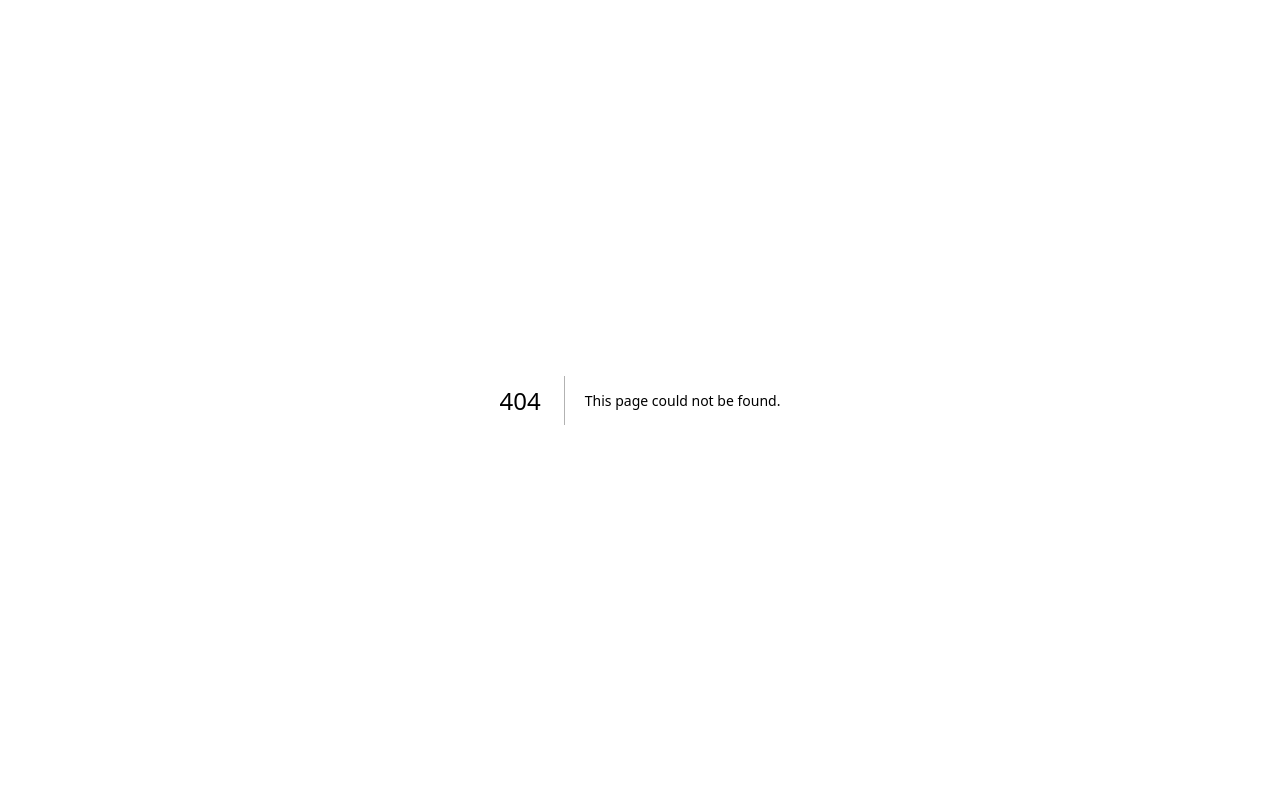
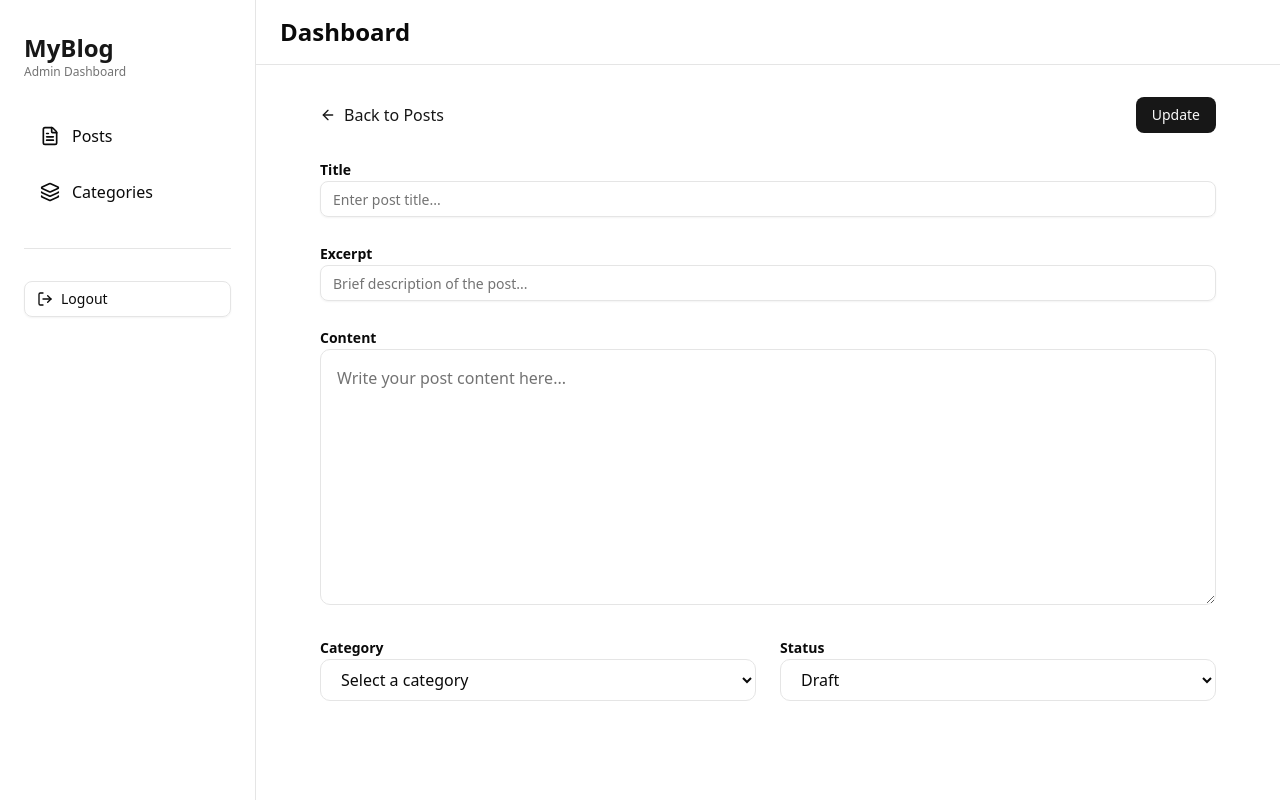
Before and after one commit to ShehaanN/MyBlog, a Next.js app in the folder frontend/: page /cms/posts/1/edit in a window 1280 px wide. Before the commit this address had no page. Built offline with nearby package versions, Linux system fonts and the light colour scheme.

Commit message:
feat: create EditPostPage component for editing posts

```diff
--- a/frontend/app/cms/categories/page.tsx
+++ b/frontend/app/cms/categories/page.tsx
@@ -51,6 +51,7 @@ const CategoriesPage = () => {
   };
 
   const handleSaveCategory = async (id: number, newName: string) => {
+    if (!user) return;
     try {
       const updatedCategory = await API.updateCategory(id, user.id, {
         name: newName,
@@ -71,6 +72,7 @@ const CategoriesPage = () => {
   };
   const handleAddCategory = async () => {
     try {
+      if (!user) return;
       await API.createCategory(user.id, { name: newCategory });
       setNewCategory("");
       const data = await API.getAllCategories(user.id);
@@ -87,6 +89,7 @@ const CategoriesPage = () => {
 
   const handleDeleteCategory = async (id: number) => {
     try {
+      if (!user) return;
       await API.deleteCategory(id, user.id);
       const data = await API.getAllCategories(user.id);
       setCategories(data);
--- /dev/null
+++ b/frontend/app/cms/posts/[id]/edit/page.tsx
@@ -0,0 +1,105 @@
+"use client";
+
+import CMSHeader from "@/components/cms-header";
+import CMSSidebar from "@/components/cms-sidebar";
+import { ArrowLeft } from "lucide-react";
+import Link from "next/link";
+import { Button } from "@/components/ui/button";
+import { Input } from "@/components/ui/input";
+import { useState } from "react";
+
+const EditPostPage = () => {
+  const [title, setTitle] = useState("");
+  const [excerpt, setExcerpt] = useState("");
+  const [content, setContent] = useState("");
+  const [category, setCategory] = useState("");
+  const [status, setStatus] = useState("draft");
+
+  const handleSave = async () => {};
+
+  return (
+    <div className="flex min-h-screen bg-background">
+      <CMSSidebar />
+
+      <div className="flex-1 flex flex-col">
+        <CMSHeader />
+
+        <main className="flex-1 px-6 py-8 overflow-auto">
+          <div className="max-w-4xl mx-auto space-y-6">
+            <div className="flex items-center justify-between">
+              <Link
+                href="/cms/posts"
+                className="flex items-center gap-2 text-primary hover:underline"
+              >
+                <ArrowLeft className="w-4 h-4" />
+                Back to Posts
+              </Link>
+              <div>
+                <Button onClick={handleSave}>Update</Button>
+              </div>
+            </div>
+
+            <div className="space-y-6">
+              <div className="space-y-2">
+                <label className="text-sm font-semibold">Title</label>
+                <Input
+                  value={title}
+                  onChange={(e) => setTitle(e.target.value)}
+                  placeholder="Enter post title..."
+                  className="text-lg"
+                />
+              </div>
+
+              <div className="space-y-2">
+                <label className="text-sm font-semibold">Excerpt</label>
+                <Input
+                  value={excerpt}
+                  onChange={(e) => setExcerpt(e.target.value)}
+                  placeholder="Brief description of the post..."
+                />
+              </div>
+
+              <div className="space-y-2">
+                <label className="text-sm font-semibold">Content</label>
+                <textarea
+                  value={content}
+                  onChange={(e) => setContent(e.target.value)}
+                  placeholder="Write your post content here..."
+                  className="w-full h-64 p-4 rounded-lg border border-border bg-card text-foreground placeholder:text-muted-foreground focus:outline-none focus:ring-2 focus:ring-primary"
+                />
+              </div>
+
+              <div className="grid grid-cols-2 gap-6">
+                <div className="space-y-2">
+                  <label className="text-sm font-semibold">Category</label>
+                  <select
+                    value={category}
+                    onChange={(e) => setCategory(e.target.value)}
+                    className="w-full px-4 py-2 rounded-lg border border-border bg-card text-foreground focus:outline-none focus:ring-2 focus:ring-primary"
+                  >
+                    <option value="">Select a category</option>
+                  </select>
+                </div>
+
+                <div className="space-y-2">
+                  <label className="text-sm font-semibold">Status</label>
+                  <select
+                    value={status}
+                    onChange={(e) => setStatus(e.target.value)}
+                    className="w-full px-4 py-2 rounded-lg border border-border bg-card text-foreground focus:outline-none focus:ring-2 focus:ring-primary"
+                  >
+                    <option value="draft">Draft</option>
+                    <option value="published">Published</option>
+                    <option value="archived">Archived</option>
+                  </select>
+                </div>
+              </div>
+            </div>
+          </div>
+        </main>
+      </div>
+    </div>
+  );
+};
+
+export default EditPostPage;
--- a/frontend/app/cms/posts/page.tsx
+++ b/frontend/app/cms/posts/page.tsx
@@ -181,10 +181,11 @@ const PostsPage = () => {
                         {new Date(post.createdAt).toLocaleDateString()}
                       </td>
                       <td className="px-6 py-4 space-x-2">
-                        <Button variant="outline" size="sm">
-                          Edit
-                        </Button>
-
+                        <Link href={`/cms/posts/${post.id}/edit`}>
+                          <Button variant="outline" size="sm">
+                            Edit
+                          </Button>
+                        </Link>
                         <Dialog>
                           <DialogTrigger asChild>
                             <Button variant="destructive" size="sm">
```
